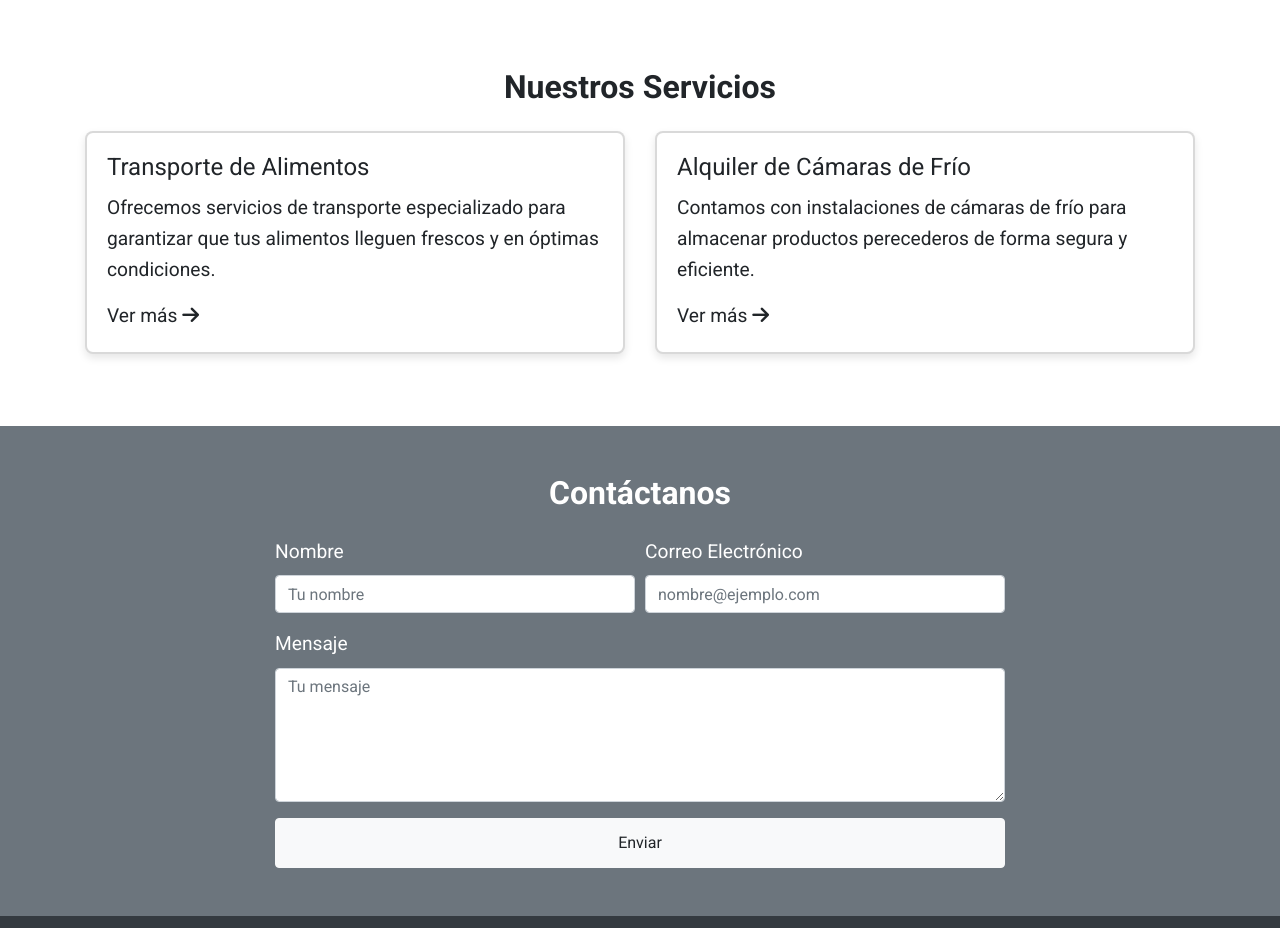
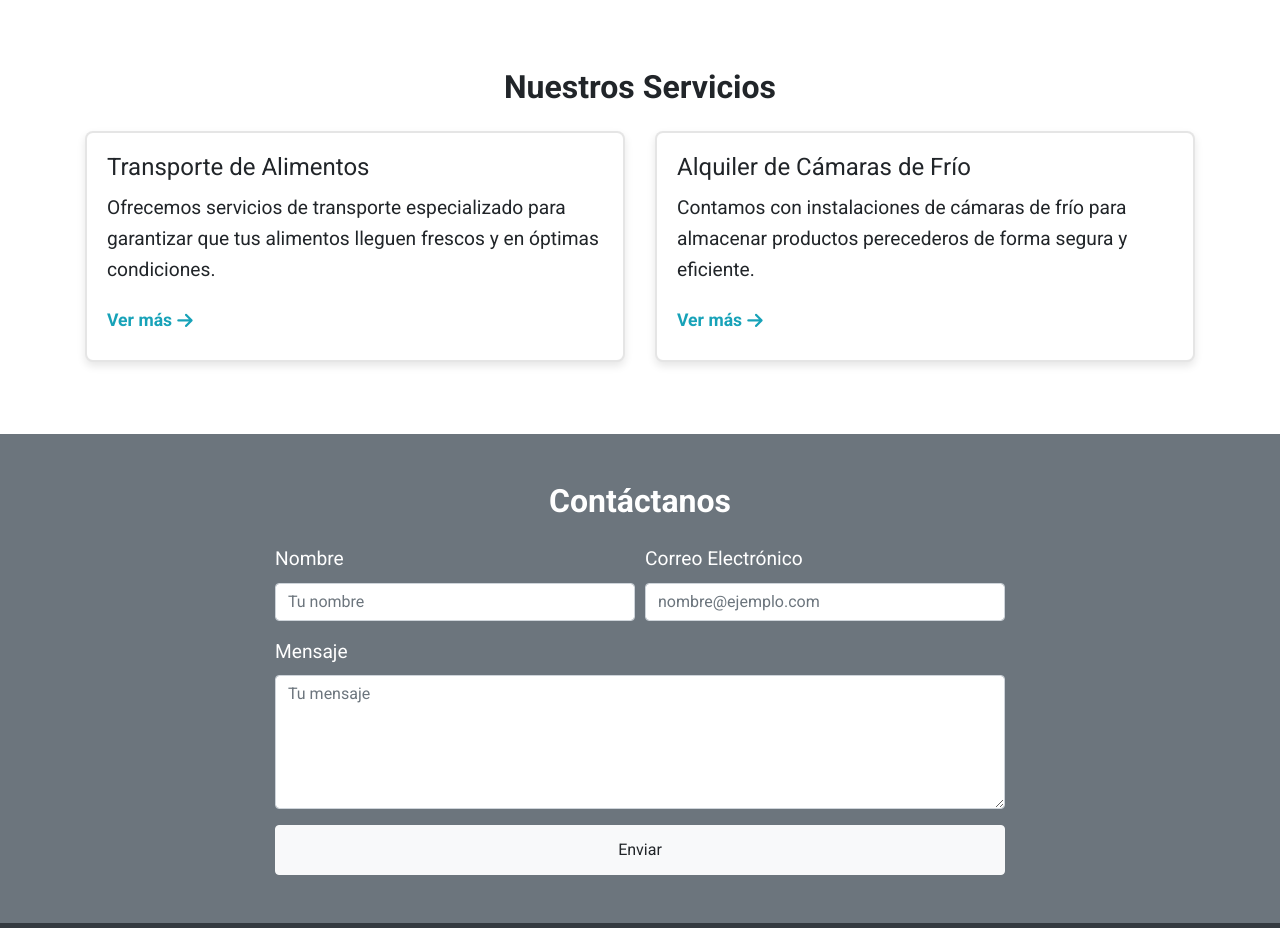
Before and after one commit to enredar/L-W, a plain HTML site: page index.html in a window 1280 px wide. Shown: the part 2080-3008 px from the top of the page. Drawn offline with nearby package versions, Linux system fonts and the light colour scheme.

Commit message:
Update custom.css

```diff
--- a/assets/css/custom.css
+++ b/assets/css/custom.css
@@ -131,6 +131,43 @@ html {
     background-color: #f8f9fa;
   }
 
+  .service-card {
+    cursor: pointer;
+    border: 2px solid rgba(0, 0, 0, 0.1);
+    transition: all 0.3s ease-in-out;
+  }
+
+  .service-card:hover {
+    transform: translateY(-5px);
+    box-shadow: 0 10px 20px rgba(0, 0, 0, 0.15);
+    border-color: #17a2b8;
+  }
+
+  .ver-mas {
+    display: flex;
+    align-items: center;
+    font-weight: 600;
+    font-size: 1.1rem;
+    padding: 5px 0;
+    color: #17a2b8;
+    margin-top: 10px;
+    transition: color 0.3s ease;
+  }
+
+  .ver-mas i {
+    margin-left: 5px;
+    transition: transform 0.3s ease;
+  }
+
+  .service-card:hover .ver-mas {
+    color: #138496;
+  }
+
+  .service-card:hover .ver-mas i {
+    transform: translateX(5px);
+  }
+
+
   /* --- Carrusel en Modal --- */
   .modal .carousel-item img {
     border-radius: 5px;
```
